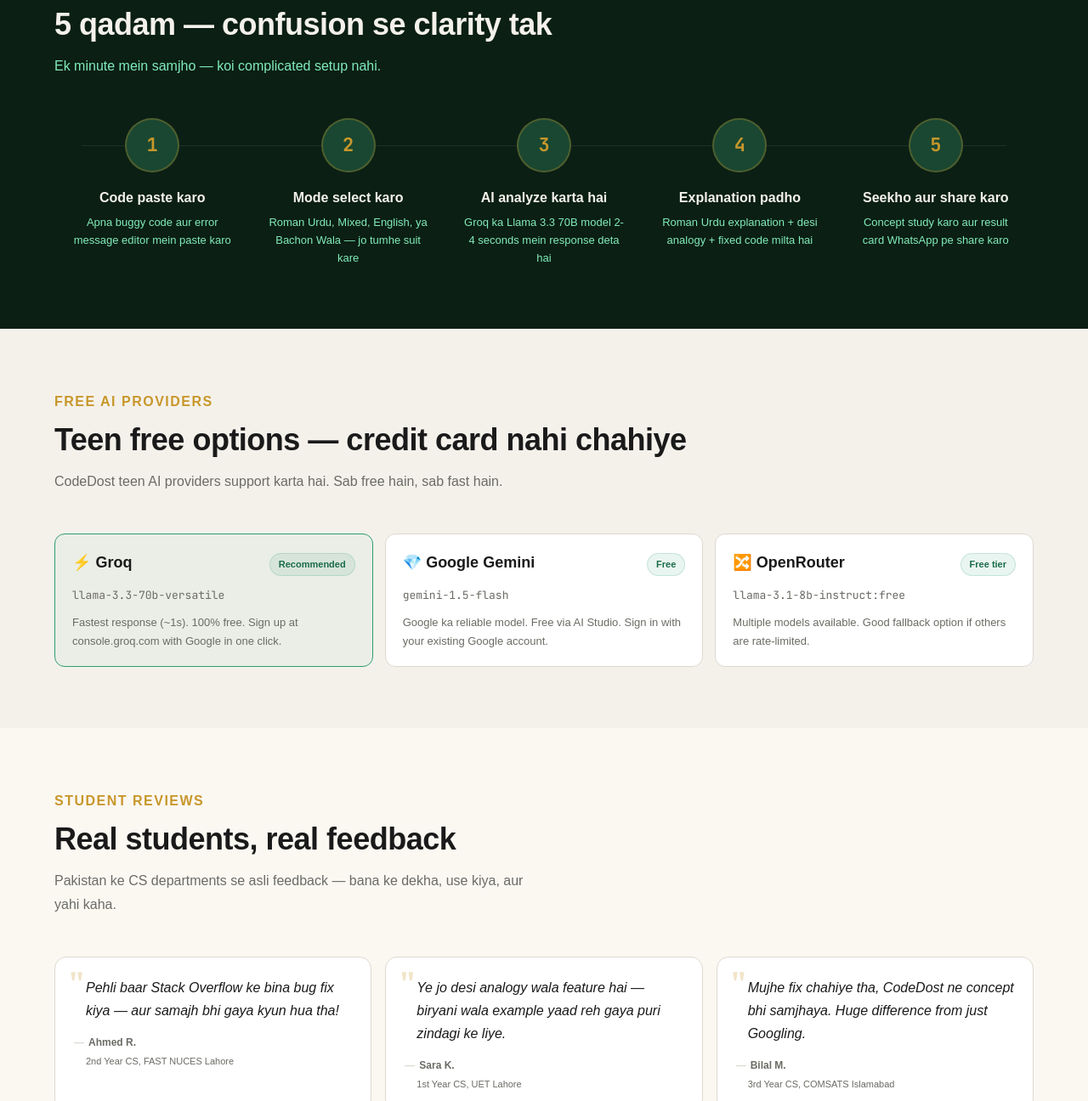
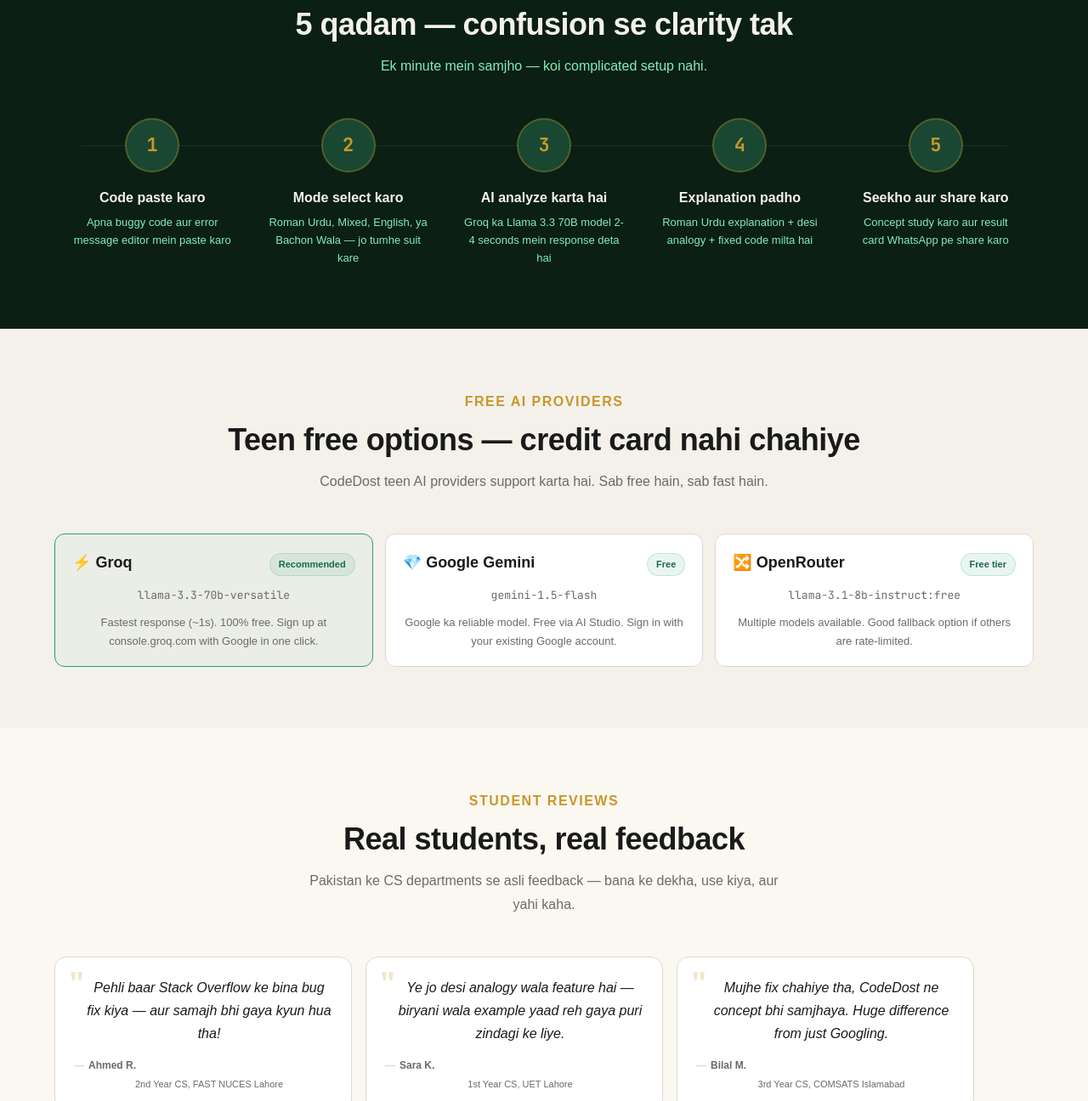
Before and after one commit to sheraz91-ops/CodeDost, a plain HTML site: page index.html in a window 1280 px wide. Shown: the part 2288-3584 px from the top of the page at 85% size. Drawn offline with Linux system fonts and the light colour scheme; no server answers; a web font is replaced by a local one.

Commit message:
centralization Areeb

```diff
--- a/index.html
+++ b/index.html
@@ -446,6 +446,11 @@
     .features-section {
       background: var(--cream);
       min-height: 100vh;
+      display:flex;
+      align-items:center;
+      justify-items:center;
+      flex-direction: column;
+      text-align: center;
     }
 
     .features-grid {
@@ -493,6 +498,11 @@
     /* ── HOW IT WORKS ── */
     .how-section {
       background: var(--dark);
+      display: flex;
+       align-items:center;
+      justify-items:center;
+      flex-direction: column;
+      text-align: center;
     }
 
     .how-section .section-label {
@@ -565,6 +575,10 @@
     /* ── PROVIDERS ── */
     .providers-section {
       background: var(--off);
+       align-items:center;
+      justify-items:center;
+      flex-direction: column;
+      text-align: center;
     }
 
     .providers-row {
@@ -617,12 +631,19 @@
     /* ── TESTIMONIALS ── */
     .testimonials-section {
       background: var(--cream);
+      display: flex;
+       align-items:center;
+      justify-items:center;
+      flex-direction: column;
+      text-align: center;
     }
 
     .testimonials-grid {
-      display: grid;
-      grid-template-columns: repeat(auto-fill, minmax(280px, 1fr));
+      /* display: grid;
+      grid-template-columns: repeat(auto-fill, minmax(280px, 1fr)); */
+      display: flex;
       gap: 16px;
+      flex-wrap: wrap;
     }
 
     .testimonial-card {
@@ -631,6 +652,7 @@
       border-radius: 14px;
       padding: 22px;
       position: relative;
+      width: 350px;
     }
 
     .testimonial-card::before {
```
